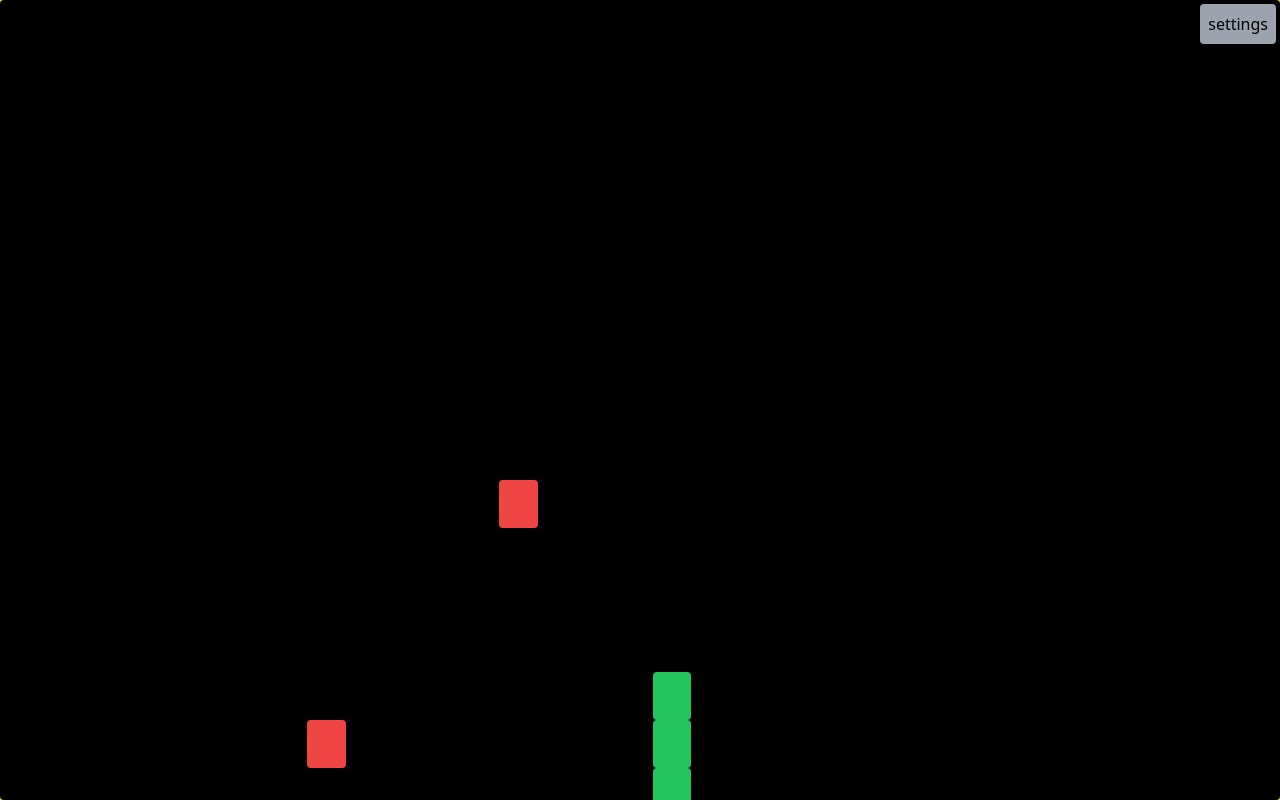
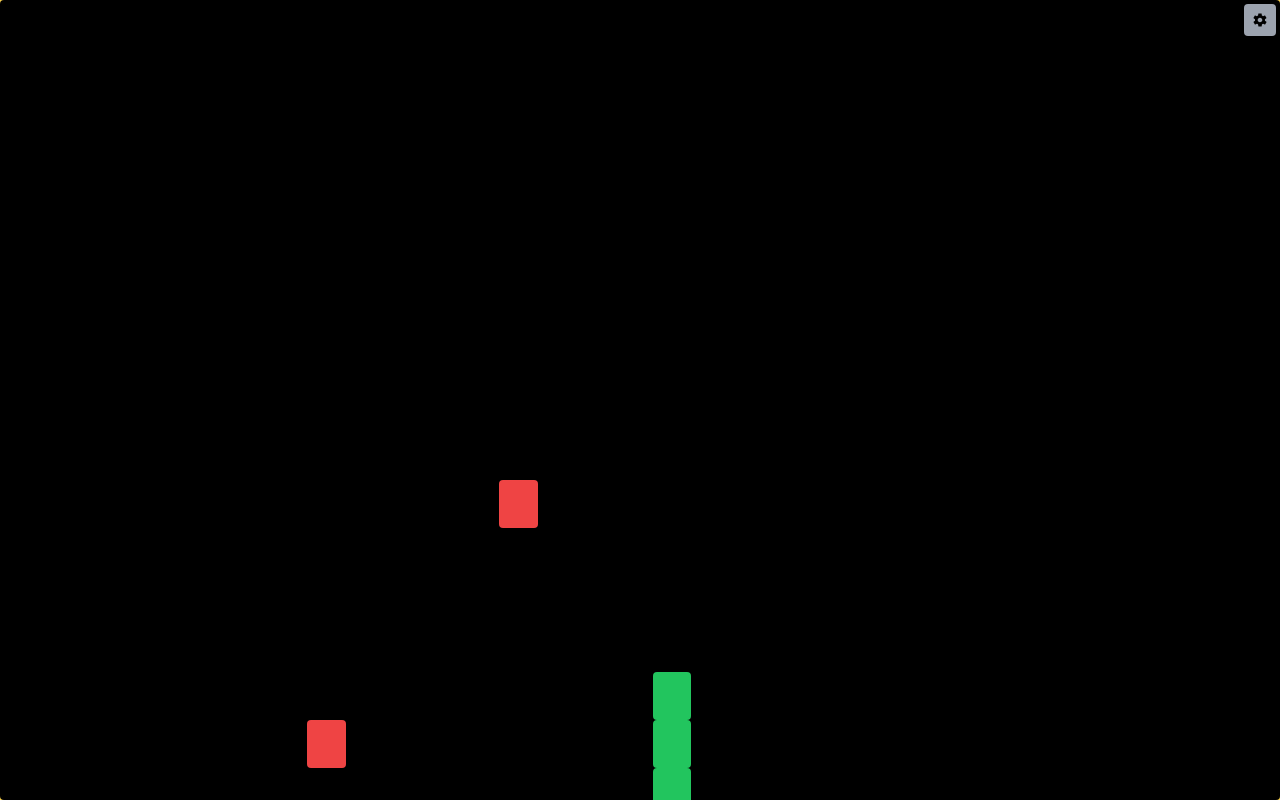
Before and after one commit to ChrisPoul/games-app, a Next.js app: page /snake in a window 1280 px wide. Built offline with nearby package versions, Linux system fonts and the light colour scheme.

Commit message:
Changed setting to an icon

```diff
--- a/app/snake/components/GameMenu.tsx
+++ b/app/snake/components/GameMenu.tsx
@@ -1,4 +1,5 @@
 import { useEffect, useState } from "react"
+import { IoMdSettings } from "react-icons/io"
 import SettingsMenuComponent from "./SettingsMenu"
 
 export default function GameMenuComponent() {
@@ -46,7 +47,7 @@ export default function GameMenuComponent() {
         <button className="absolute top-0 right-0 bg-gray-400 p-2 rounded mt-1 mr-1"
           onClick={openSettingsMenu}
         >
-          settings
+          <IoMdSettings />
         </button>
       }
     </div>
```
